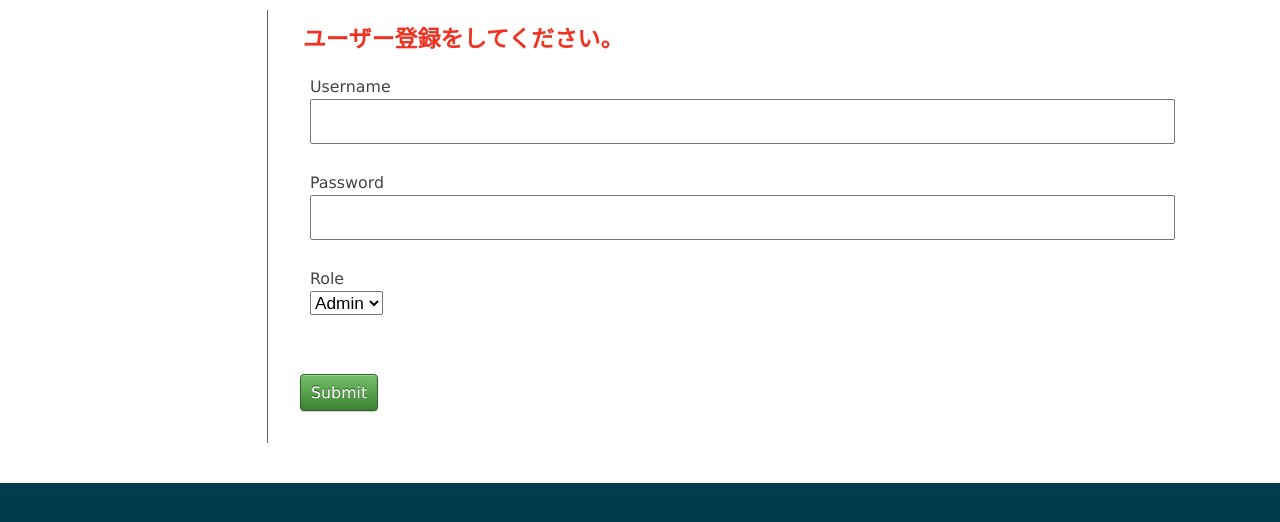
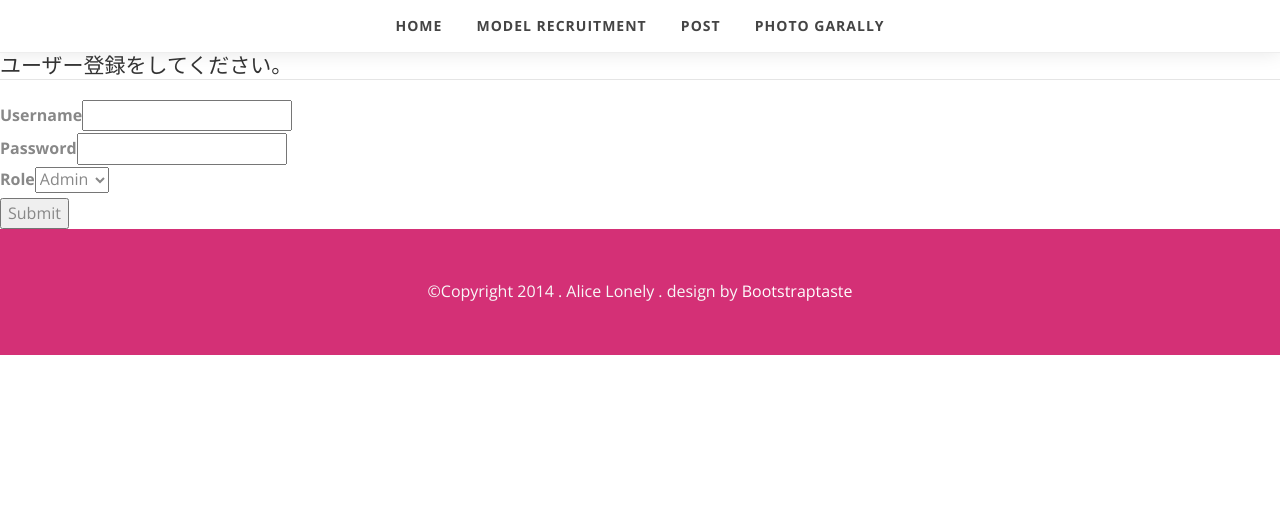
Before and after one commit to Ryoooooma/imachan, a CakePHP app: the page made by app/View/Users/signup.ctp in a window 1280 px wide. Shown: the top 522 px of the page. Run offline with PHP 8.4 and a stand-in for CakePHP, Linux system fonts and the light colour scheme; the template is opened without the code that fills it, so the values that code supplies are empty; form fields are guessed from the names that the template uses; some libraries are stand-ins or nearby versions.

Commit message:
make header and footer in default.ctp

```diff
--- a/app/View/Layouts/default.ctp
+++ b/app/View/Layouts/default.ctp
@@ -10,16 +10,61 @@
 		echo $this->fetch('meta');
 		echo $this->fetch('script');
 	?>
+
+	<link href="/imachan/app/webroot/imachan/css/bootstrap.min.css" rel="stylesheet" type="text/css">
+	<link href="/imachan/app/webroot/imachan/font-awesome/css/font-awesome.min.css" rel="stylesheet" type="text/css">
+	<link href="/imachan/app/webroot/imachan/css/nivo-lightbox.css" rel="stylesheet" />
+	<link href="/imachan/app/webroot/imachan/css/nivo-lightbox-theme/default/default.css" rel="stylesheet" type="text/css" />
+	<link href="/imachan/app/webroot/imachan/css/owl.carousel.css" rel="stylesheet" media="screen" />
+	<link href="/imachan/app/webroot/imachan/css/owl.theme.css" rel="stylesheet" media="screen" />
+	<link href="/imachan/app/webroot/imachan/css/animate.css" rel="stylesheet" />
+	<link href="/imachan/app/webroot/imachan/css/style.css" rel="stylesheet">
+	<link href="/imachan/app/webroot/imachan/color/default.css" rel="stylesheet">
+
 </head>
 <body>
-	<div id="container">
-		<div id="content">
 
-			<?php echo $this->Session->flash(); ?>
+	<!-- Header -->
+	<div id="navigation">
+	    <nav class="navbar navbar-custom" role="navigation">
+            <div class="container">
+            	<div class="row">
+              		<div class="col-md-12">
+	  	                <div class="navbar-header">
+            				<button type="button" class="navbar-toggle" data-toggle="collapse" data-target="#menu">
+            					<i class="fa fa-bars"></i>
+            				</button>
+              			</div>
+      		  			<div class="collapse navbar-collapse" id="menu">
+                        	<ul class="nav navbar-nav">
+                            	<li class="active"><a href="#intro">Home</a></li>
+                                <li><a href="#about">model recruitment</a></li>
+         			 			<li><a href="#gallery">Post</a></li>
+                                <li><a href="#contact">photo garally</a></li>
+                            </ul>
+                        </div>
+            		</div>
+            	</div>
+         	</div>
+        </nav>
+	</div>
+	<!-- Header -->
 
-			<?php echo $this->fetch('content'); ?>
-		</div>
-	</div>
-	<?php echo $this->element('sql_dump'); ?>
+	<?php echo $this->Session->flash(); ?>
+
+	<?php echo $this->fetch('content'); ?>
+
+	<!-- Footer -->
+	<footer>
+	    <div class="container">
+		    <div class="row">
+	        	<div class="col-md-12 col-lg-12">
+	        		<p>&copy;Copyright 2014 . Alice Lonely . design by <a href="">Bootstraptaste</a></p>
+	      		</div>
+	    	</div>
+	    </div>
+	</footer>
+	<!-- Footer -->
+
 </body>
 </html>
--- a/app/View/Users/signup.ctp
+++ b/app/View/Users/signup.ctp
@@ -1,5 +1,4 @@
-	<?php echo $this->Html->css('cake.generic'); ?>
-	<?php echo $this->fetch('css'); ?>
+
 
 <div class="users form">
 <?php echo $this->Form->create('User'); ?>
```
Also changed, not shown: app/View/Users/index.ctp (+1 -43 lines).
